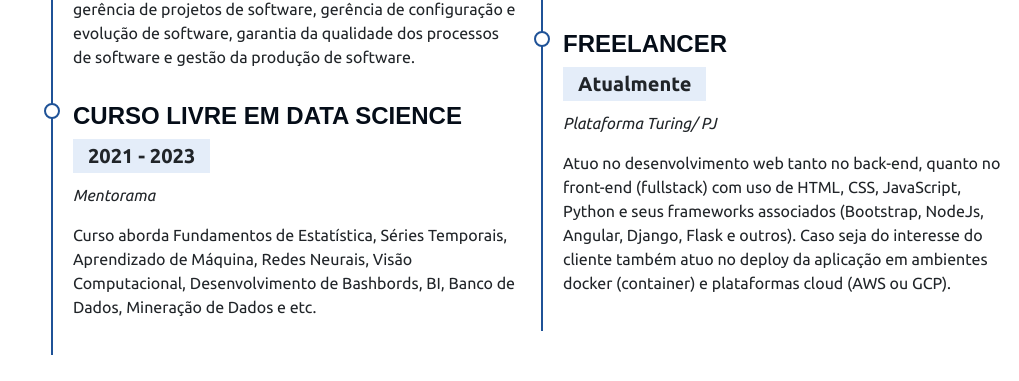
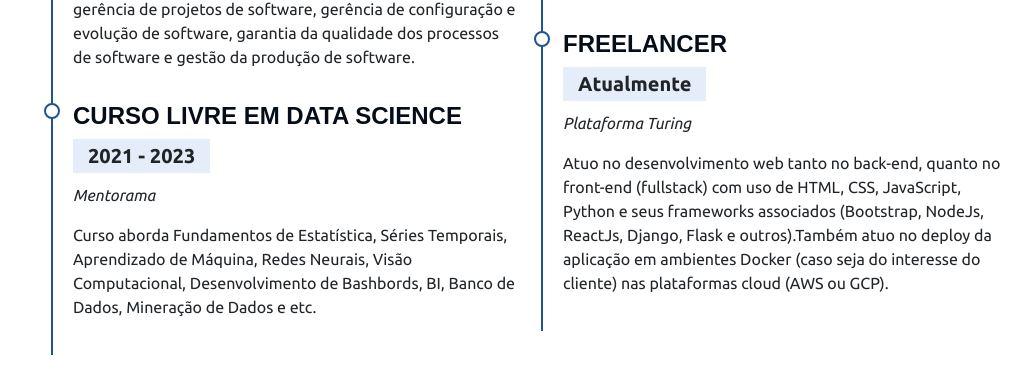
Before and after one commit to zeerlen/my-page, a Flask app: page / in a window 1280 px wide. Shown: the part 2697-3078 px from the top of the page, without its empty margins (261-1280 px from the left). Run offline with Flask 2, Linux system fonts and the light colour scheme; some libraries are stand-ins or nearby versions.

Commit message:
Text Correction

```diff
--- a/templates/index.html
+++ b/templates/index.html
@@ -324,12 +324,12 @@
                         <div class='cv-item' data-anime="up">
                             <h4>Freelancer</h4>
                             <h5>Atualmente</h5>
-                            <p><em>Plataforma Turing/ PJ</em></p>
+                            <p><em>Plataforma Turing</em></p>
                             <p>Atuo no desenvolvimento web tanto no back-end, quanto no front-end
                             (fullstack) com uso de HTML, CSS, JavaScript, Python e seus frameworks
-                            associados (Bootstrap, NodeJs, Angular, Django, Flask e outros). Caso
-                            seja do interesse do cliente também atuo no deploy da aplicação em
-                            ambientes docker (container) e plataformas cloud (AWS ou GCP).
+                            associados (Bootstrap, NodeJs, ReactJs, Django, Flask e outros).Também
+                            atuo no deploy da aplicação em ambientes Docker (caso seja do interesse
+                            do cliente) nas plataformas cloud (AWS ou GCP).
                             </p>
                         </div>
 
```
